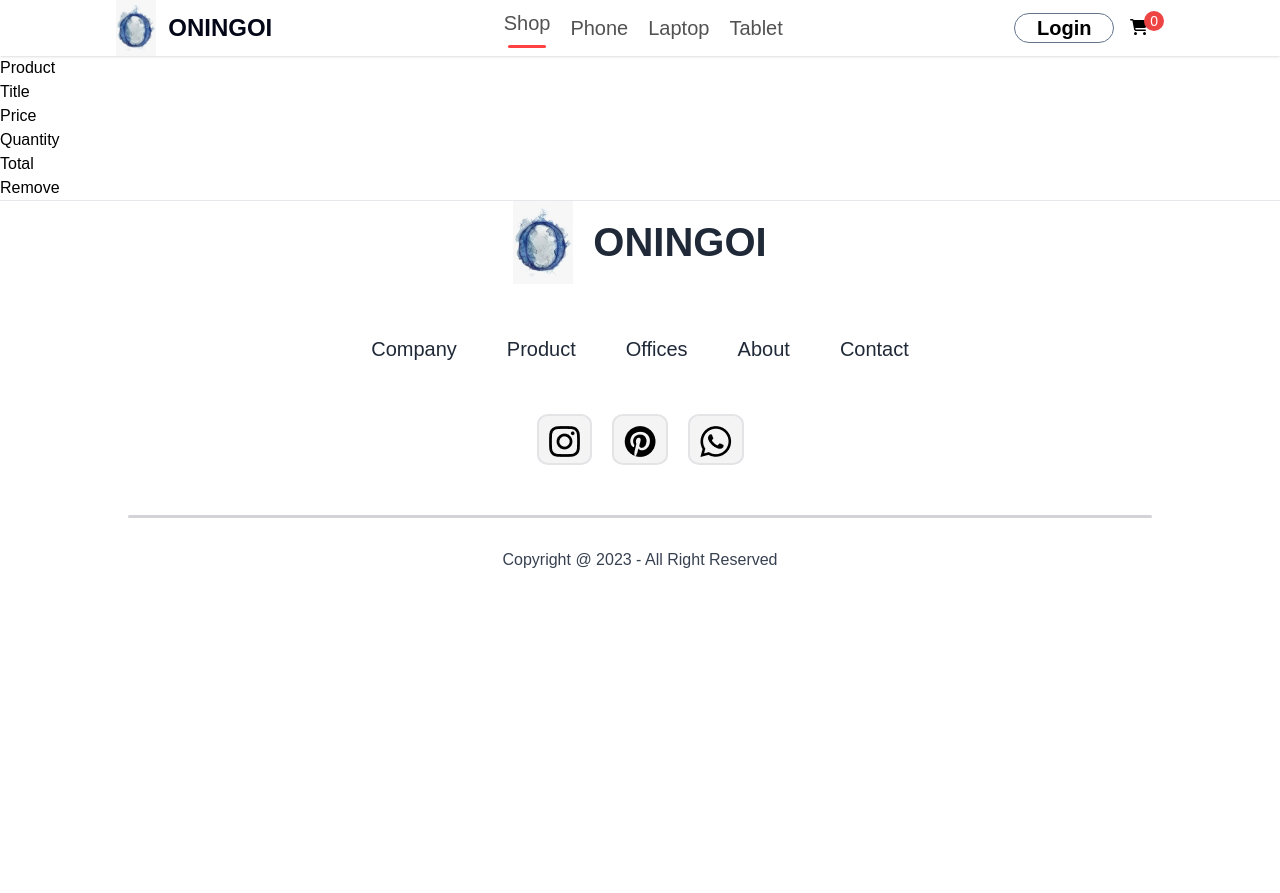
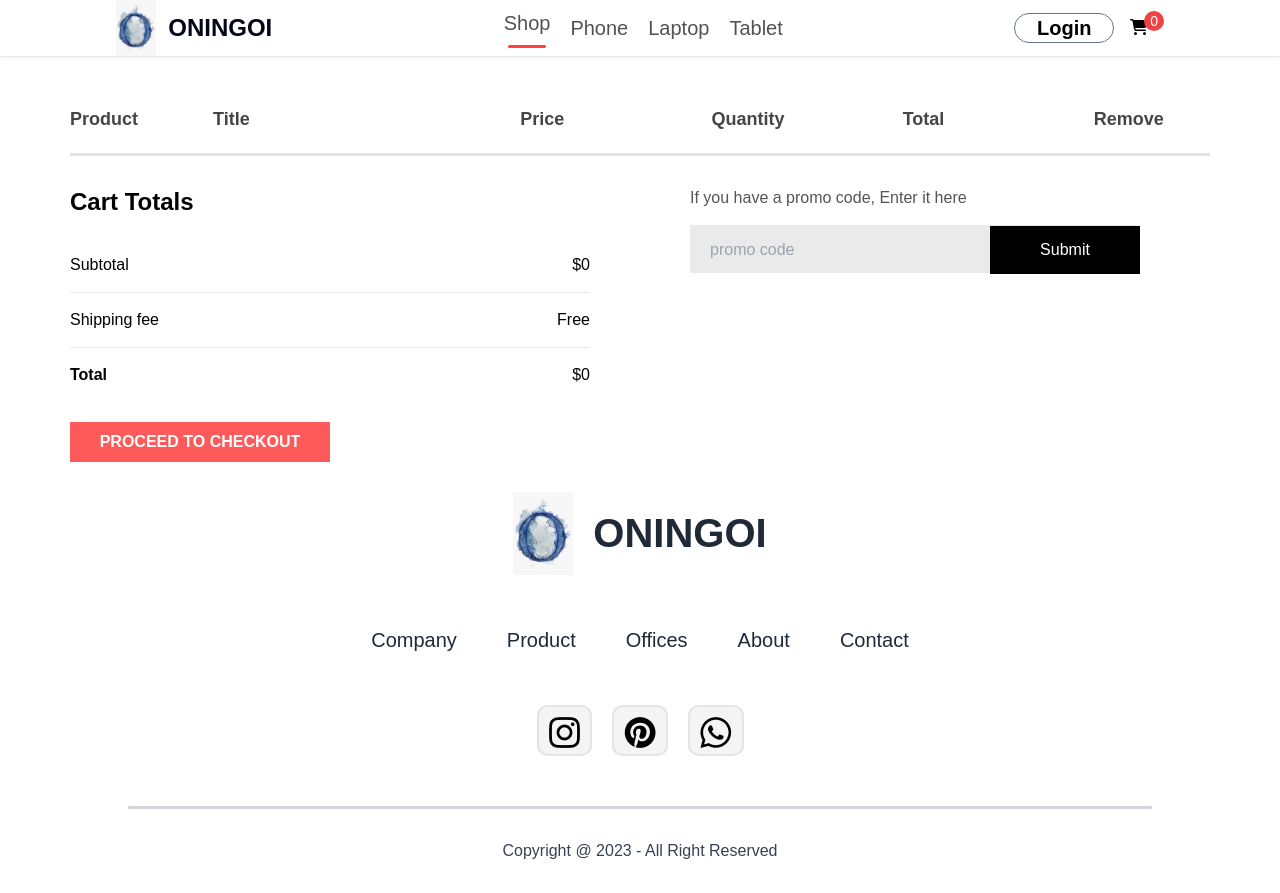
Before and after one commit to Sheddiey/ecommerce-project, a React (Create React App) app: page /cart in a window 1280 px wide. Before the commit the page ends 800 px from the top, so only its background shows below. Built offline with nearby package versions, Linux system fonts and the light colour scheme.

Commit message:
added jsx for cart

```diff
--- a/src/Components/CartItems/CartItems.jsx
+++ b/src/Components/CartItems/CartItems.jsx
@@ -6,8 +6,8 @@ const CartItems = () => {
   const { all_products, cartItems, removeFromCart } = useContext(ShopContext);
 
   return (
-    <div className="">
-      <div className="">
+    <div className="my-[30px] mx-[70px]">
+      <div className="grid_cols font-semibold">
         <p>Product</p>
         <p>Title</p>
         <p>Price</p>
@@ -15,18 +15,21 @@ const CartItems = () => {
         <p>Total</p>
         <p>Remove</p>
       </div>
-      <hr />
+      <hr className="h-[3px] bg-[#e2e2e2] border-none" />
       {all_products.map((e) => {
         if (cartItems[e.id] > 0) {
           return (
             <div key={e.id}>
-              <div className="">
-                <img className="" src={e.image} alt="" />
+              <div className="grid_cols font-medium text-[16px]">
+                <img className="h-[50px] w-[50px]" src={e.image} alt="" />
                 <p>{e.name}</p>
                 <p>${e.new_price}</p>
-                <button className="">{cartItems[e.id]}</button>
-                <p>{e.new_price * cartItems[e.id]}</p>
+                <button className="w-[38px] h-[38px] border-2 border-solid border-[#ebebeb] bg-white">
+                  {cartItems[e.id]}
+                </button>
+                <p>${e.new_price * cartItems[e.id]}</p>
                 <img
+                  className="w-[15px] my-[0px] mx-[40px] cursor-pointer"
                   src={remove_icon}
                   onClick={() => {
                     removeFromCart(e.id);
@@ -38,10 +41,38 @@ const CartItems = () => {
             </div>
           );
         } else {
-            return null;
+          return null;
         }
-
       })}
+      <div className="flex my-[30px]">
+        <div className="flex flex-1 flex-col mr-[100px] gap-[20px]">
+          <h1 className="font-bold text-2xl">Cart Totals</h1>
+          <div>
+            <div className="flex justify-between py-[15px]">
+              <p>Subtotal</p>
+              <p>${0}</p>
+            </div>
+            <hr />
+            <div className="flex justify-between py-[15px]">
+              <p>Shipping fee</p>
+              <p>Free</p>
+            </div>
+            <hr />
+            <div className="flex justify-between py-[15px]">
+              <h3 className="font-bold">Total</h3>
+              <h3>${0}</h3>
+            </div>
+          </div>
+          <button className="uppercase w-[260px] h-[40px] bg-[#ff5a5a] text-white text-[16px] font-semibold cursor-pointer">Proceed to checkout</button>
+        </div>
+        <div className="flex flex-col flex-1 font-medium text-[16px]">
+          <p className="text-[#555]">If you have a promo code, Enter it here</p>
+          <div className="w-[450px] pl-[20px] mt-[15px] h-[48px] bg-[#eaeaea]">
+            <input className="bg-transparent outline-none text-[16px] w-[280px] h-[50px]" type="text" placeholder="promo code" />
+            <button className="w-[150px] h-[48px] bg-black text-[16px] text-white cursor-pointer">Submit</button>
+          </div>
+        </div>
+      </div>
     </div>
   );
 };
--- a/src/Context/ShopContext.jsx
+++ b/src/Context/ShopContext.jsx
@@ -23,6 +23,13 @@ const ShopContextProvider = (props) => {
     setCartItems((prev) => ({...prev, [itemId]:prev[itemId]-1}))
   }
 
+  const getTotalCartAmount = () => {
+    let totalAmount = 0;
+    for(const item in cartItems) {
+
+    }
+  }
+
   const contextValue = { all_products, cartItems, addToCart, removeFromCart };
 
   return (
--- a/src/index.css
+++ b/src/index.css
@@ -24,3 +24,14 @@ body, html {
     font-size: 50px;
     font-weight: 700;
   }
+
+
+  .grid_cols {
+    display: grid;
+    grid-template-columns: 0.5fr 2fr 1fr 1fr 1fr 1fr;
+    align-items: center;
+    gap: 75px;
+    padding: 20px 0px;
+    color: #454545;
+    font-size: 18px;
+  }
```
